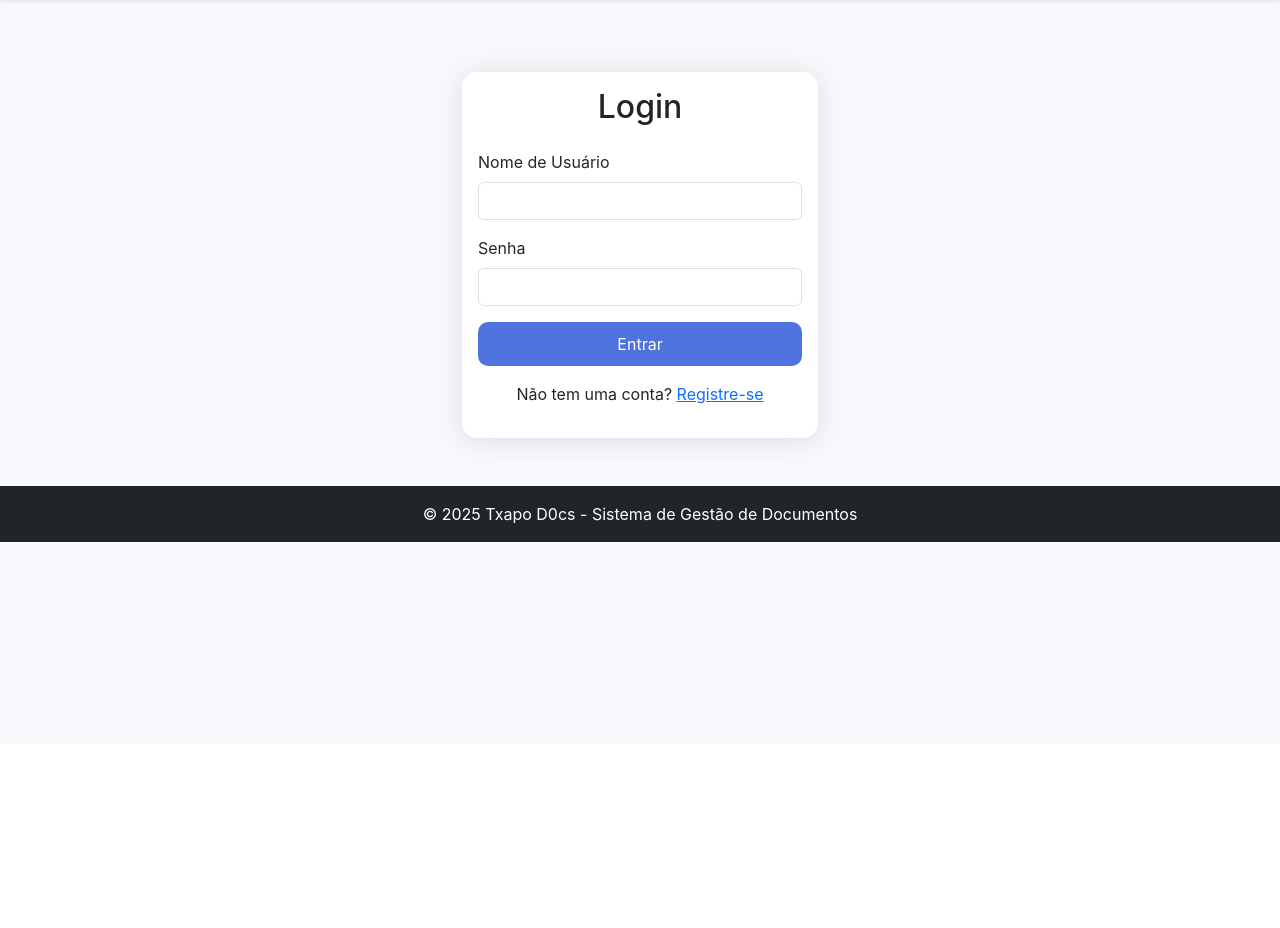
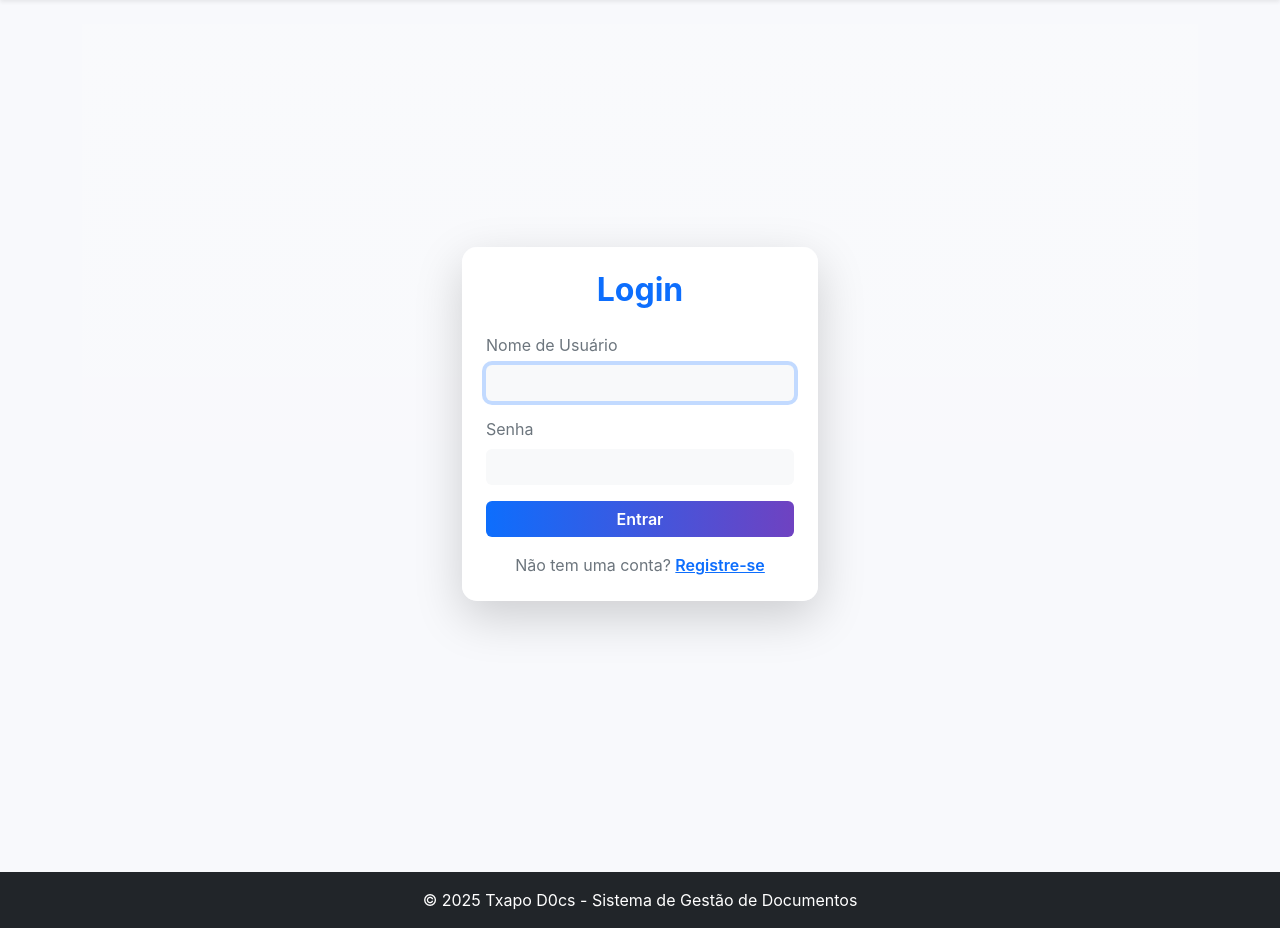
Before and after one commit to jordao1975/servidor-st, a Flask app: page /login in a window 1280 px wide. Shown: the part 56-984 px from the top of the page. Before the commit the page ends 598 px from the top, so only its background shows below. Run offline with Flask 3, Linux system fonts and the light colour scheme.

Commit message:
login.html

```diff
--- a/templates/login.html
+++ b/templates/login.html
@@ -1,24 +1,26 @@
 {% extends "base.html" %}
 
 {% block content %}
-<div class="row justify-content-center mt-5">
-    <div class="col-md-6 col-lg-4">
-        <div class="card">
-            <div class="card-body">
-                <h2 class="card-title text-center mb-4">Login</h2>
-                <form method="POST">
-                    <div class="mb-3">
-                        <label for="username" class="form-label">Nome de Usuário</label>
-                        <input type="text" class="form-control" id="username" name="username" required>
+<div class="container-fluid min-vh-100 d-flex align-items-center justify-content-center p-0 bg-gradient" style="background: linear-gradient(135deg, #6f42c1 0%, #0d6efd 100%);">
+    <div class="row w-100 justify-content-center m-0">
+        <div class="col-12 col-sm-10 col-md-8 col-lg-5 col-xl-4 px-2">
+            <div class="card shadow-lg border-0" style="background: rgba(255,255,255,0.95);">
+                <div class="card-body p-4">
+                    <h2 class="card-title text-center mb-4 text-primary fw-bold">Login</h2>
+                    <form method="POST" autocomplete="on">
+                        <div class="mb-3">
+                            <label for="username" class="form-label text-secondary">Nome de Usuário</label>
+                            <input type="text" class="form-control bg-light border-0" id="username" name="username" required autofocus>
+                        </div>
+                        <div class="mb-3">
+                            <label for="password" class="form-label text-secondary">Senha</label>
+                            <input type="password" class="form-control bg-light border-0" id="password" name="password" required>
+                        </div>
+                        <button type="submit" class="btn btn-gradient-primary w-100 fw-semibold" style="background: linear-gradient(90deg, #0d6efd 0%, #6f42c1 100%); border: none; color: #fff;">Entrar</button>
+                    </form>
+                    <div class="mt-3 text-center">
+                        <p class="mb-0 text-secondary">Não tem uma conta? <a href="{{ url_for('register') }}" class="text-primary fw-semibold">Registre-se</a></p>
                     </div>
-                    <div class="mb-3">
-                        <label for="password" class="form-label">Senha</label>
-                        <input type="password" class="form-control" id="password" name="password" required>
-                    </div>
-                    <button type="submit" class="btn btn-primary w-100">Entrar</button>
-                </form>
-                <div class="mt-3 text-center">
-                    <p>Não tem uma conta? <a href="{{ url_for('register') }}">Registre-se</a></p>
                 </div>
             </div>
         </div>
```
